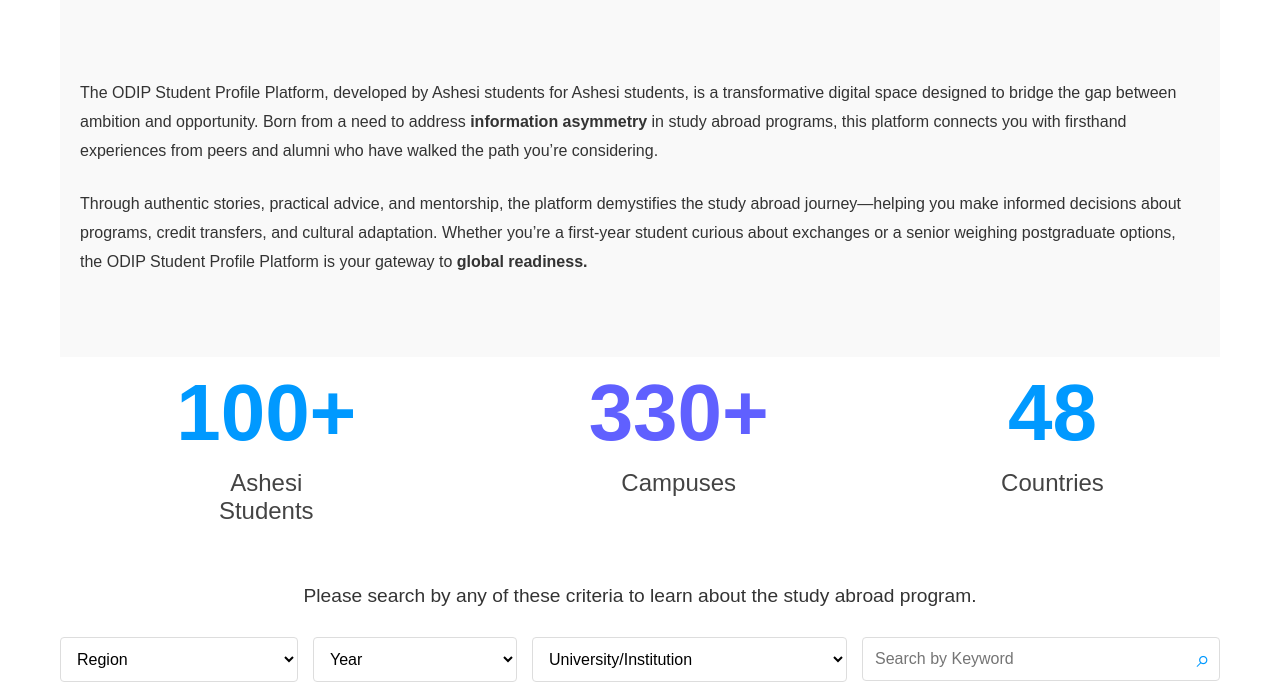
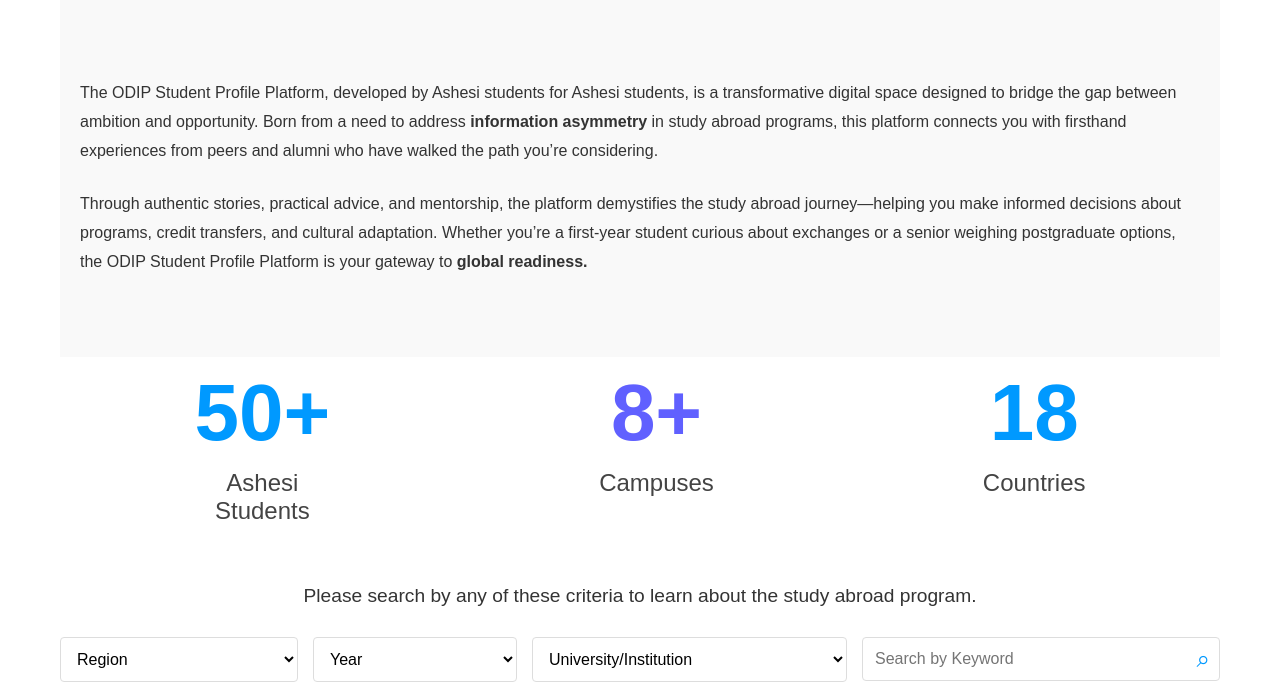
Before and after one commit to favouralgo/odip_platform, a PHP site: page /odip_platform/ in a window 1280 px wide. Shown: the part 741-1440 px from the top of the page. Run offline with PHP 8.4, Linux system fonts and the light colour scheme; data that the repository does not hold is empty.

Commit message:
update information on landing page

```diff
--- a/index.php
+++ b/index.php
@@ -96,17 +96,17 @@
     </section>
     <div class="stats-container">
         <div class="stat-item">
-            <div class="stat-number">100+</div>
+            <div class="stat-number">50+</div>
             <div class="stat-label">Ashesi<br>Students</div>
         </div>
 
         <div class="stat-item">
-            <div class="stat-number">330+</div>
+            <div class="stat-number">8+</div>
             <div class="stat-label">Campuses</div>
         </div>
 
         <div class="stat-item">
-            <div class="stat-number">48</div>
+            <div class="stat-number">18</div>
             <div class="stat-label">Countries</div>
         </div>
     </div>
```
